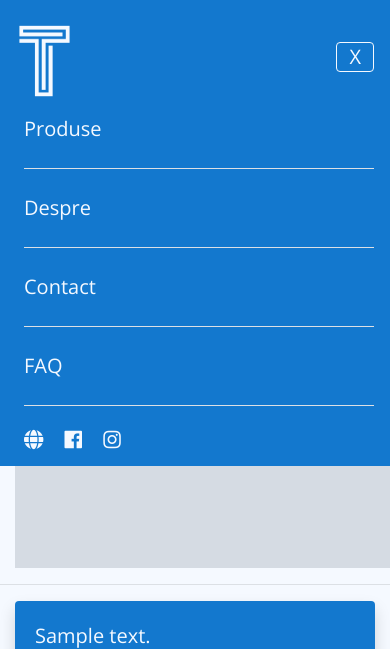
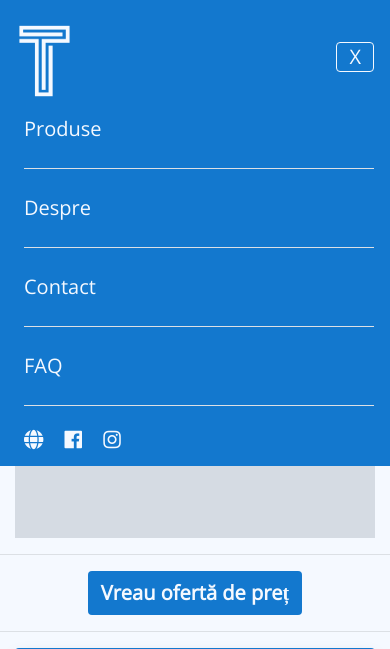
Before and after one commit to vigszilard/TermoCatalog, a Django app: page /p/1 in a window 390 px wide, after a click that opens the changed part; the page is wider, and only the part inside the window is pictured. Shown: the top 649 px of that part. Run offline with Django 3.2, Linux system fonts and the light colour scheme; tables that the repository leaves empty hold one stand-in row (values such as "Sample post"); grey boxes marked "Sample" are stand-in pictures; some libraries are stand-ins or nearby versions.

Commit message:
others added get offer modal template (just a model, not finished yet, wip) fixed issue with late appearance of the horizontal lines from navbar (mobile view) adapted the horizontal line items from navbar (mobile view) to be clickable on their entire length

```diff
--- a/catalog/static/css/style.css
+++ b/catalog/static/css/style.css
@@ -138,11 +138,15 @@ body > section:last-of-type {
   display: none;
 }
 
-.navbar-collapse.show hr {
+.navbar-toggler[aria-expanded=true] + .navbar-collapse hr {
   display: block;
   background-color: #F5F9FF;
   width: -webkit-fill-available;
   margin-left: 0.5rem;
+}
+
+.nav-item a {
+  display: block;
 }
 
 .social i {
@@ -611,6 +615,19 @@ body > section:last-of-type {
 
 #product-image img {
   max-height: 400px;
+  max-width: 100%;
+}
+
+#get-offer button {
+  color: #F5F9FF;
+  background-color: #1378CE;
+  font-weight: bold;
+  font-size: 1.25rem;
+}
+
+#get-offer button:hover {
+  background-color: #A4ABBD;
+  color: #F5F9FF;
 }
 
 #product-info .card {
--- /dev/null
+++ b/templates/components/_get_offer_modal.html
@@ -0,0 +1,52 @@
+{% block offerModal %}
+    <section id="offer-modal">
+        <div class="modal fade" id="getOfferModal" tabindex="-1" role="dialog" aria-labelledby="myModalLabel" aria-hidden="true">
+            <div class="modal-dialog" role="document">
+                <div class="modal-content about">
+                    <div class="modal-header text-center">
+                        <h4 class="modal-title w-100 font-weight-bold">Cere ofertă de preț</h4>
+                        <button type="button" class="close" data-dismiss="modal" aria-label="Close">
+                            <span aria-hidden="true">&times;</span>
+                        </button>
+                    </div>
+                    <form class="form-group align-items-center py-3" method="POST" enctype="multipart/form-data">
+                        {% csrf_token %}
+                        <div class="getOfferForm-body mx-auto form-container">
+                            <div class="form-outline">
+                                <i class="far fa-user"></i>
+                                <input type="text" id="getOfferForm-name" name="name" class="form-control validate" placeholder="Nume, Prenume *" required />
+                                <label class="form-label" data-error="wrong" data-success="right" for="getOfferForm-name"></label>
+                            </div>
+                            <div class="form-outline">
+                                <i class="far fa-envelope"></i>
+                                <input type="email" id="getOfferForm-email" name="email" class="form-control validate" placeholder="E-mail *" required />
+                                <label class="form-label" data-error="wrong" data-success="right" for="getOfferForm-email"></label>
+                            </div>
+                            <div class="form-outline">
+                                <i class="fas fa-phone"></i>
+                                <input type="tel" id="getOfferForm-phone" name="phone" class="form-control validate" placeholder="Telefon *" required>
+                                <label class="form-label" data-error="wrong" data-success="right" for="getOfferForm-phone"></label>
+                            </div>
+                            <div class="form-outline">
+                                <i class="fas fa-building"></i>
+                                <input type="text" id="getOfferForm-city" name="city" class="form-control validate" placeholder="Oraș *" required>
+                                <label class="form-label" data-error="wrong" data-success="right" for="getOfferForm-city"></label>
+                            </div>
+                            <div class="form-outline">
+                                <i class="far fa-comment-dots"></i>
+                                <textarea type="text" name="message" id="getOfferForm-message" class="form-control validate" placeholder="Mesajul tău... "></textarea>
+                                <label class="form-label" data-error="wrong" data-success="right" for="getOfferForm-message"></label>
+                            </div>
+                            <div class="form-outline">
+                                <input type="hidden" name="product" value="{{ product.id }}" id="getOfferForm-product" class="form-control validate"></input>
+                            </div>
+                        </div>
+                        <div class="getOfferForm-footer d-flex justify-content-center content">
+                            <button class="btn btn-submit" type="submit">Trimite</button>
+                        </div>
+                    </form>
+                </div>
+            </div>
+        </div>
+    </section>
+{% endblock %}
--- a/templates/pages/product.html
+++ b/templates/pages/product.html
@@ -27,6 +27,14 @@
       <img src="{{ product.display_img.url }}" alt="{{ product.display_img }}">
     </div>
   </section>
+  <section id="get-offer">
+    <hr>
+    <div class="container text-center">
+      <button class="btn btn-submit" data-toggle="modal" data-target="#getOfferModal">
+        Vreau ofertă de preț
+      </button>
+    </div>
+  </section>
   <section id="product-info">
     <hr>
     <div class="container justify-content-center">
@@ -48,4 +56,8 @@
     </div>
   </section>
 
+  {% block offer %}
+        {% include 'components/_get_offer_modal.html' %}
+  {% endblock %}
+
 {% endblock %}
```
Also changed, not shown: other parts of catalog/static/css/style.css (+34 -0 lines).
